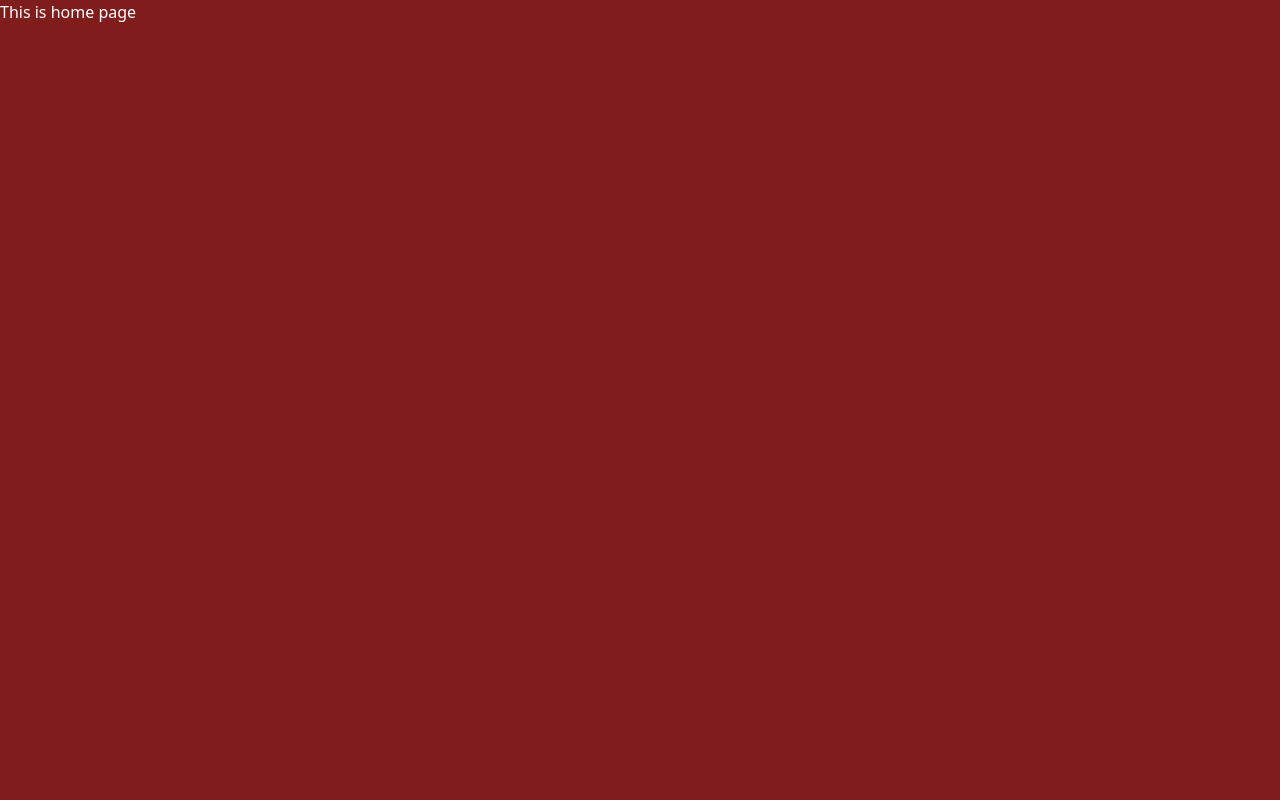
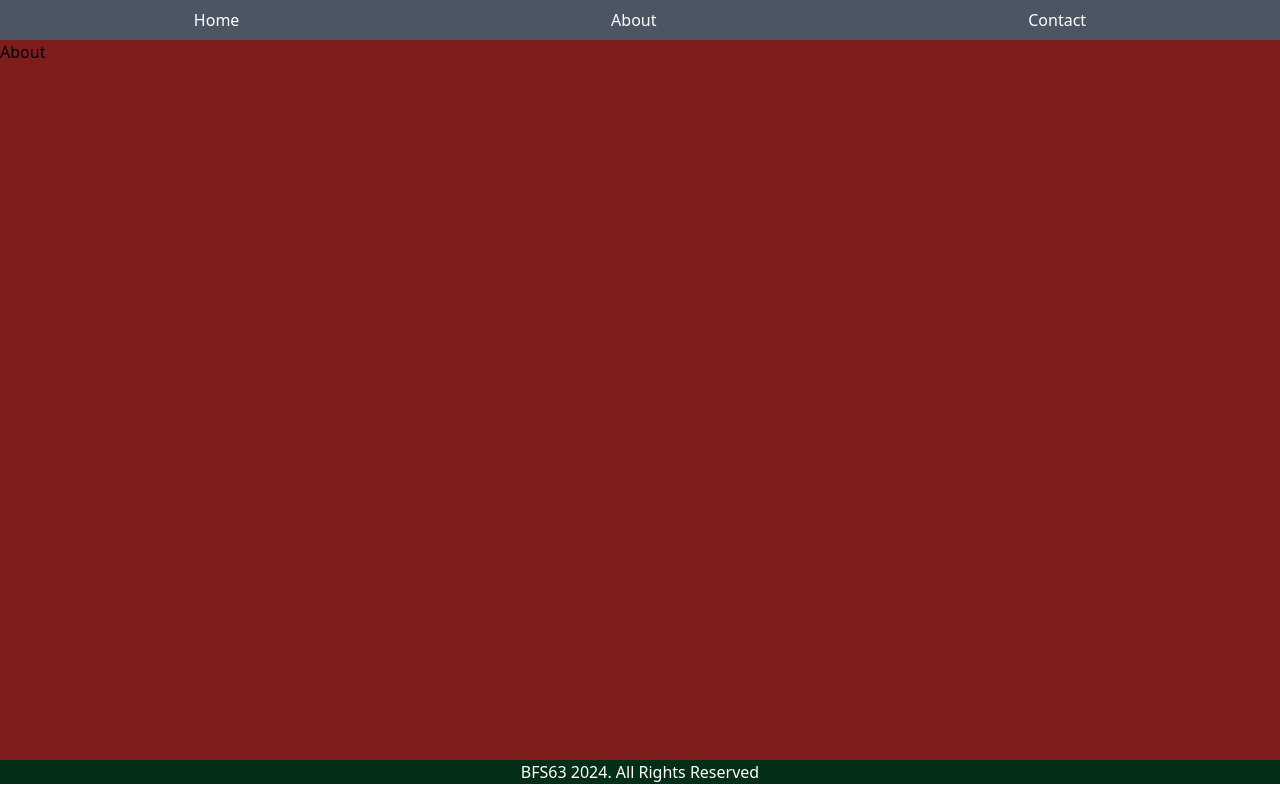
Before and after one commit to Oshinacharya1/bfs63frontend---personal, a React (Vite) app: page /about in a window 1280 px wide. Built offline with nearby package versions, Linux system fonts and the light colour scheme.

Commit message:
created layout

```diff
--- a/package.json
+++ b/package.json
@@ -11,7 +11,8 @@
   },
   "dependencies": {
     "react": "^18.3.1",
-    "react-dom": "^18.3.1"
+    "react-dom": "^18.3.1",
+    "react-router-dom": "^6.28.0"
   },
   "devDependencies": {
     "@eslint/js": "^9.13.0",
--- a/src/App.tsx
+++ /dev/null
@@ -1,7 +0,0 @@
-function App() {
-  return (
-    <div className="h-screen bg-red-900 text-white">This is home page</div>
-  );
-}
-
-export default App;
--- /dev/null
+++ b/src/components/footer.tsx
@@ -0,0 +1,9 @@
+function Footer() {
+  return (
+    <div className="bg-green-950 text-white text-center">
+      BFS63 2024. All Rights Reserved
+    </div>
+  );
+}
+
+export default Footer;
--- /dev/null
+++ b/src/components/navigation.tsx
@@ -0,0 +1,13 @@
+import { Link } from "react-router-dom";
+
+function Navigation() {
+  return (
+    <div className="bg-gray-600 text-white flex justify-around p-2">
+      <Link to="/">Home</Link>
+      <Link to="/about">About</Link>
+      <Link to="/contact">Contact</Link>
+    </div>
+  );
+}
+
+export default Navigation;
--- a/src/main.tsx
+++ b/src/main.tsx
@@ -1,10 +1,11 @@
 import { StrictMode } from "react";
 import { createRoot } from "react-dom/client";
-import App from "./App";
+import { RouterProvider } from "react-router-dom";
 import "./global.css";
+import { router } from "./routes/routes";
 
 createRoot(document.getElementById("root")!).render(
   <StrictMode>
-    <App />
+    <RouterProvider router={router} />
   </StrictMode>
 );
--- /dev/null
+++ b/src/pages/about.tsx
@@ -0,0 +1,5 @@
+function About() {
+  return <div>About</div>;
+}
+
+export default About;
--- /dev/null
+++ b/src/pages/contact.tsx
@@ -0,0 +1,5 @@
+function Contact() {
+  return <div>Contact</div>;
+}
+
+export default Contact;
--- /dev/null
+++ b/src/pages/home.tsx
@@ -0,0 +1,5 @@
+function Home() {
+  return <div>Home</div>;
+}
+
+export default Home;
--- /dev/null
+++ b/src/routes/routes.tsx
@@ -0,0 +1,35 @@
+import { createBrowserRouter, Outlet } from "react-router-dom";
+import Home from "../pages/home";
+import Contact from "../pages/contact";
+import About from "../pages/about";
+import Navigation from "../components/navigation";
+import Footer from "../components/footer";
+
+export const router = createBrowserRouter([
+  {
+    path: "/",
+    element: (
+      <>
+        <Navigation />
+        <div className="min-h-[calc(100vh-80px)] bg-red-900">
+          <Outlet />
+        </div>
+        <Footer />
+      </>
+    ),
+    children: [
+      {
+        path: "/",
+        element: <Home />,
+      },
+      {
+        path: "/contact",
+        element: <Contact />,
+      },
+      {
+        path: "/about",
+        element: <About />,
+      },
+    ],
+  },
+]);
```
Also changed, not shown: 1 other file (tests, documents, lock files or other folders).
